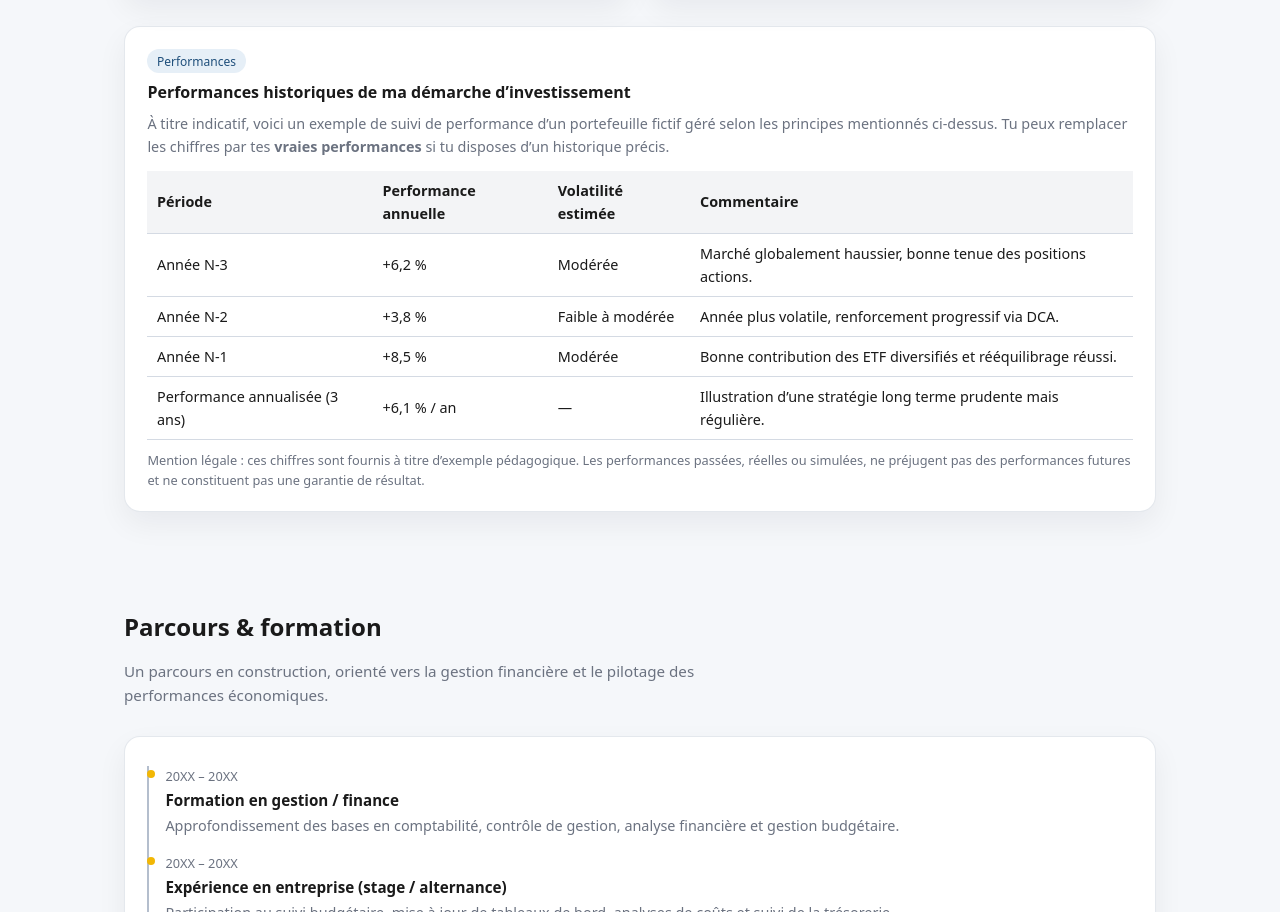
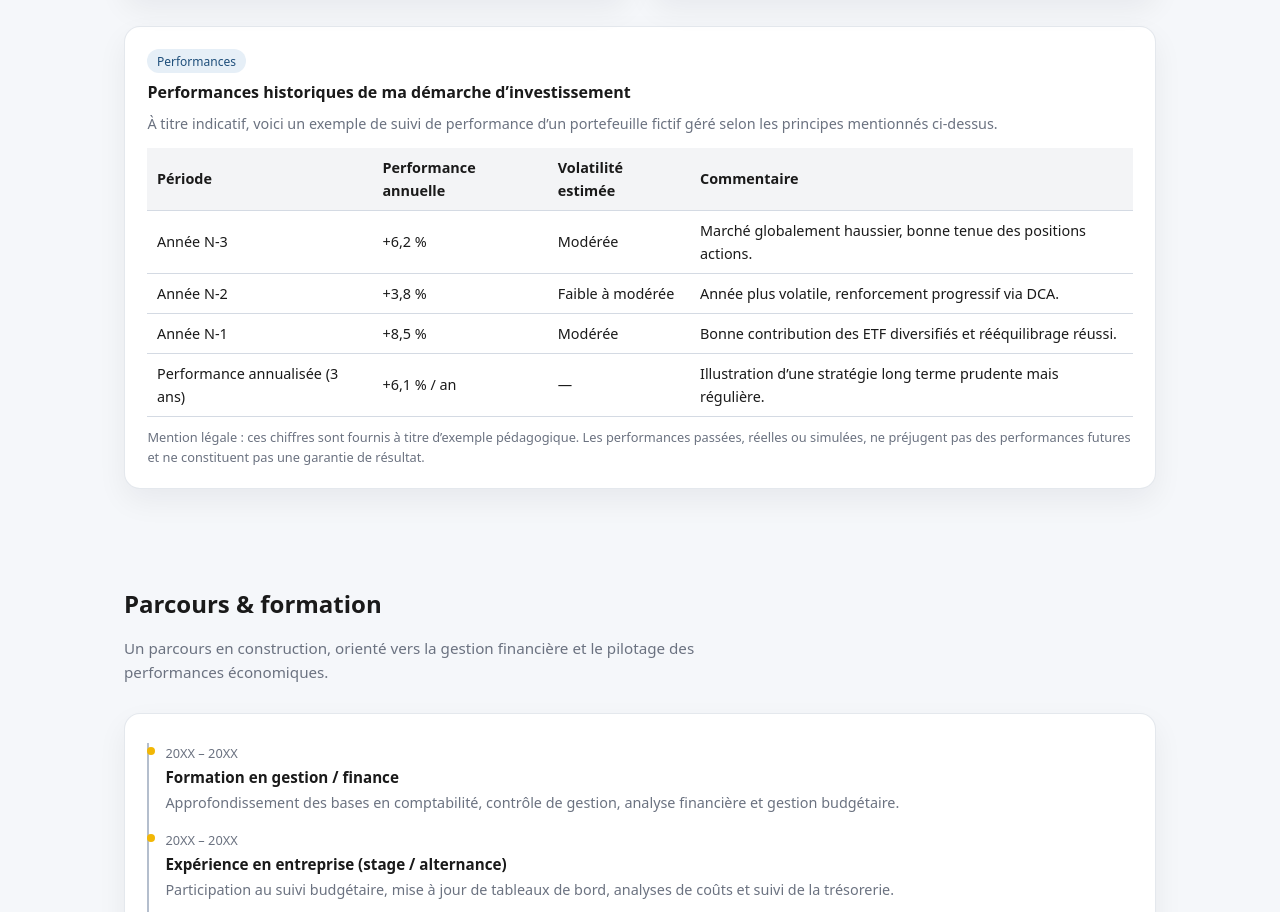
Before and after one commit to QuinInvestment/quininvestment-dashboard, a plain HTML site: page index.html in a window 1280 px wide. Shown: the part 2861-3773 px from the top of the page. Drawn offline with Linux system fonts and the light colour scheme.

Commit message:
Simplify performance tracking description
Removed redundant text from performance tracking section.

```diff
--- a/index.html
+++ b/index.html
@@ -715,8 +715,7 @@
                 <h3>Performances historiques de ma démarche d’investissement</h3>
                 <p>
                     À titre indicatif, voici un exemple de suivi de performance d’un portefeuille fictif
-                    géré selon les principes mentionnés ci-dessus. Tu peux remplacer les chiffres par
-                    tes <strong>vraies performances</strong> si tu disposes d’un historique précis.
+                    géré selon les principes mentionnés ci-dessus.
                 </p>
 
                 <table>
```
